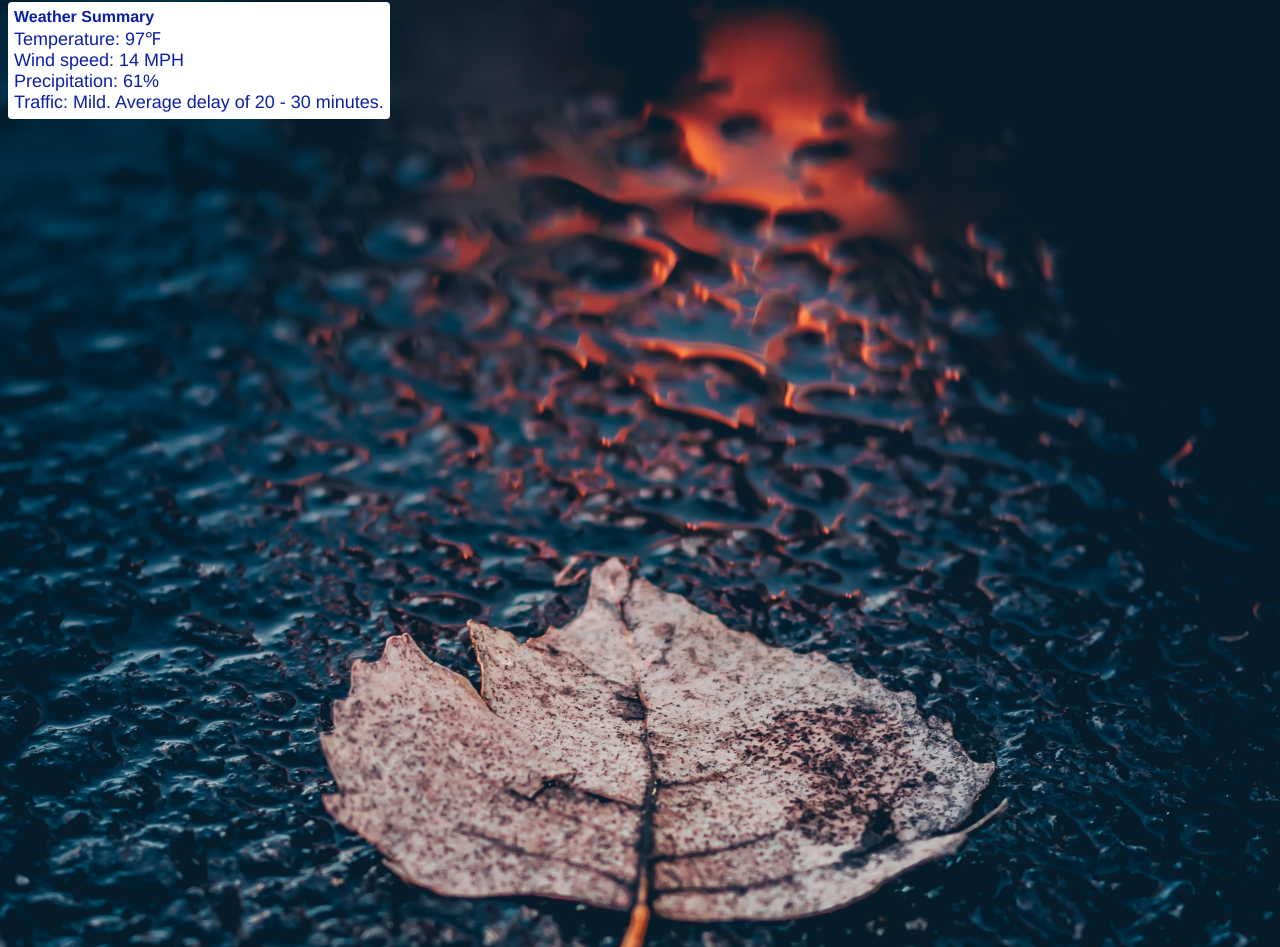
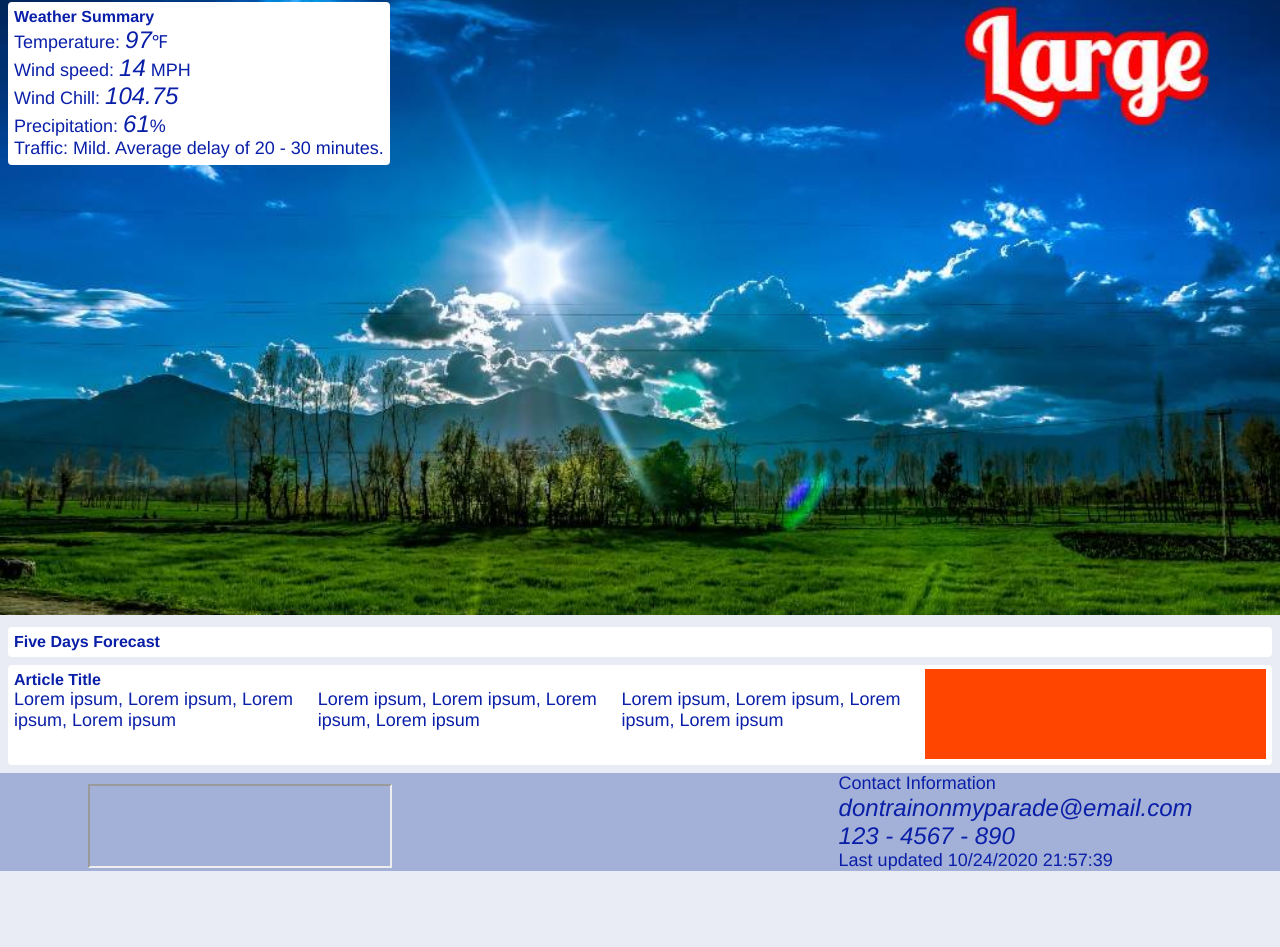
Before and after one commit to LeoMosiah/leomosiah.github.io, a plain HTML site: page lesson6/preston-6.html in a window 1280 px wide. Shown: the part 232-1179 px from the top of the page. After the commit the page ends 1103 px from the top, so only its background shows below. Drawn offline with Linux system fonts and the light colour scheme; grey boxes are pictures that could not be loaded; a script that the page names is missing.

Commit message:
fixing errors

```diff
--- a/lesson6/css/small.css
+++ b/lesson6/css/small.css
@@ -49,6 +49,7 @@ span {
 
 .navigation__button{
     background-color: transparent;
+    color: #A3B0D7;
     height: 60px;
     width: 60px;
     text-align: center;
--- a/lesson6/preston-6.html
+++ b/lesson6/preston-6.html
@@ -24,12 +24,13 @@
 <header>
     <img src="iconfinder_weather.png" alt="Don't Rain on My Parade Logo">
     <div>
-        <h3>Don't Rain On My Parade</h3>
+        <h1>Don't Rain On My Parade</h1>
         <span>You are never off guard</span>
         <span class="catchPhrase">/ Some Nice Catch Phrase</span>
     </div>
     <input type="checkbox" class="navigation__checkbox" id="navi-toggle" onchange="onChange()">
     <label for="navi-toggle" class="navigation__button">
+        Menu
         <span class="navigation__icon">&nbsp;</span>
     </label>
 </header>
@@ -58,12 +59,17 @@
     </nav>
     <h2>Preston Idaho</h2>
     <div class="heroImageWrapper">
-        <img class="heroImage" src="images/john-noonan-unsplash.jpg" alt="Rainy Day">
+        <picture>
+            <source media="(min-width: 1024px)" srcset="./images/hero-large.jpg">
+            <source media="(min-width: 768px)" srcset="./images/hero-medium.jpg">
+            <img class="heroImage" src="./images/hero-small.jpg" alt="Rainy Day">
+        </picture>
         <section>
             <h4>Weather Summary</h4>
-            <p>Temperature: 97℉</p>
-            <p>Wind speed: 14 MPH</p>
-            <p>Precipitation: 61%</p>
+            <p>Temperature: <span id="temperature">97</span>℉</p>
+            <p>Wind speed: <span id="windSpeed">14</span> MPH</p>
+            <p>Wind Chill: <span id="windchill">N/A</span></p>
+            <p>Precipitation: <span>61</span>%</p>
             <p>Traffic: Mild. Average delay of 20 - 30 minutes.</p>
         </section>
     </div>
@@ -88,9 +94,12 @@
         <p id="lastUpdated">Last Updated: dd/mm/yyyy hh:mm:ss</p>
     </div>
     <div class="map">
-        <iframe width="100%" height="100%" src="https://maps.google.com/maps?q=preston%20idaho&t=&z=13&ie=UTF8&iwloc=&output=embed"></iframe>
+        <iframe width="300px" height="80px" src="https://maps.google.com/maps?q=preston%20idaho&t=&z=13&ie=UTF8&iwloc=&output=embed"></iframe>
     </div>
 </footer>
+<script src="https://ajax.googleapis.com/ajax/libs/webfont/1.6.26/webfont.js"></script>
+<script src="./js/fontLoader.js"></script>
+<script src="./js/windchill.js"></script>
 </body>
 
 </html>
```
